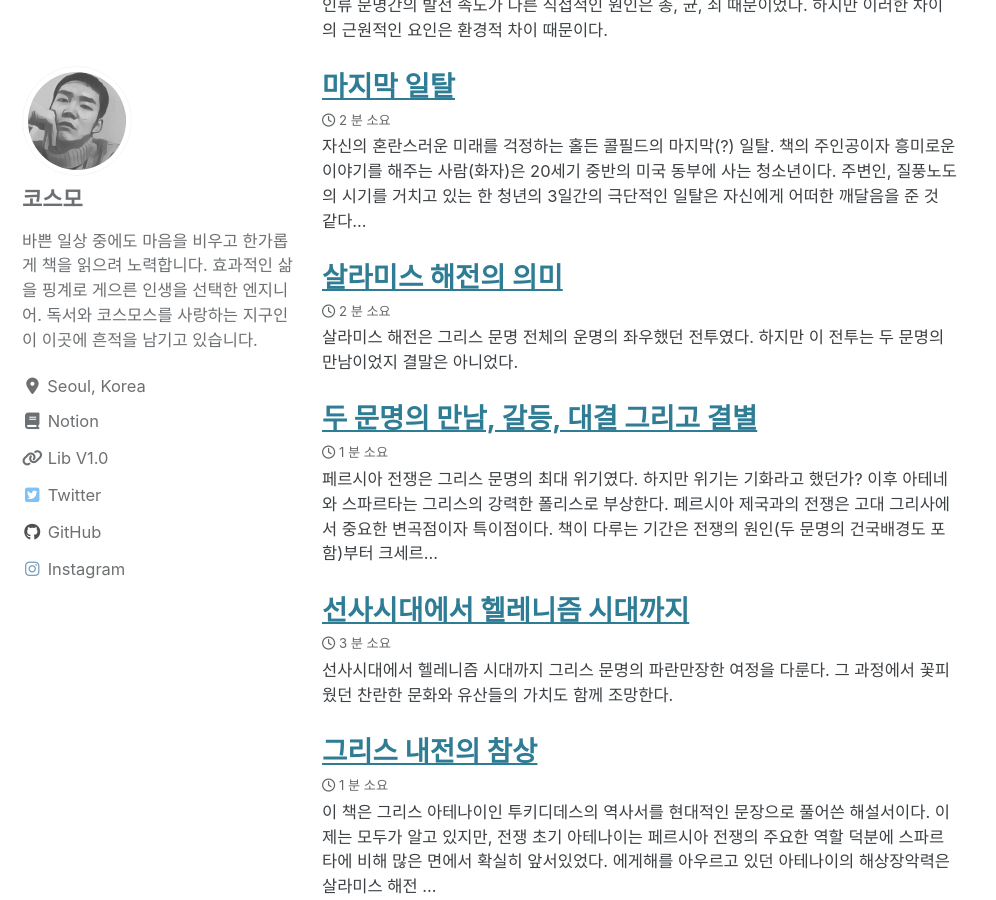
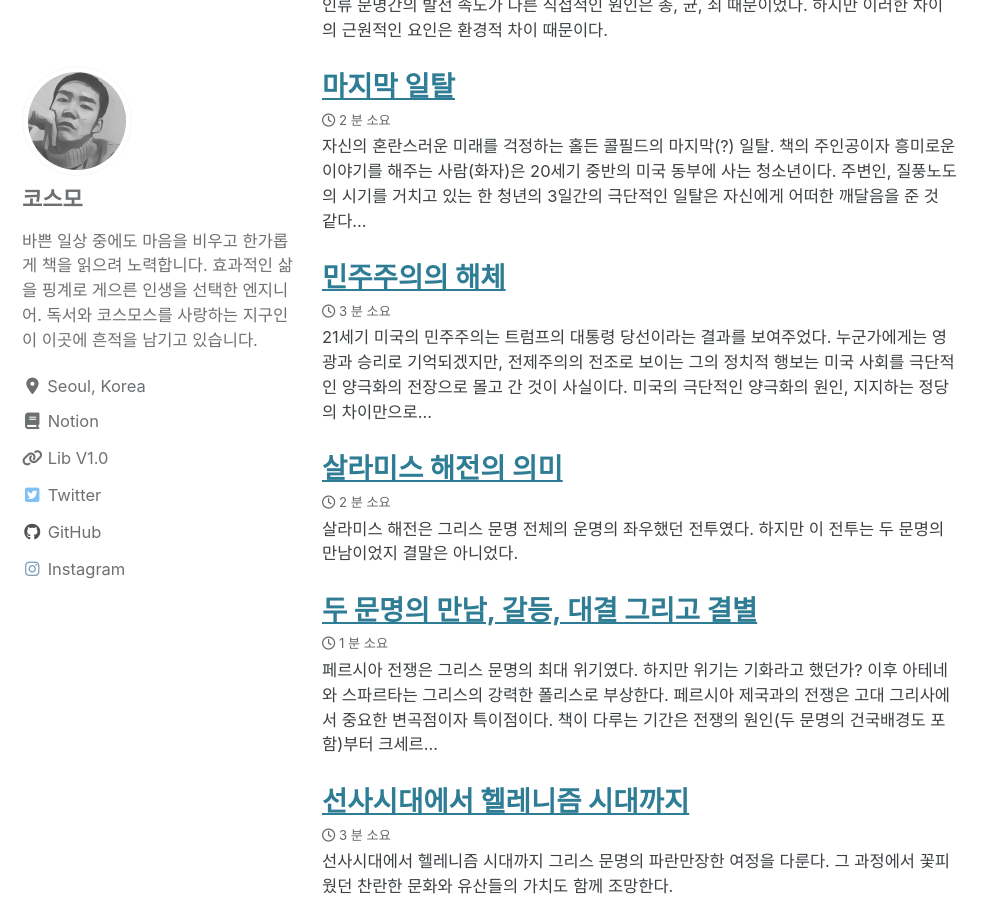
Before and after one commit to deftone2000/cosmo-s-archive, a Jekyll site: the page built from _pages/year-archive.md, in a window 1280 px wide and 900 px high, scrolled down 3237 px. Shown: the whole window, without its empty margins (0-996 px from the left). Built offline with Jekyll 4.4.1, drawn with Linux system fonts in a browser that asks for light colours; cached includes are drawn as plain includes; nearby versions of some CDN libraries; comment, search, counter and statistics services are not loaded; a style sheet for code colours, icons or effects is not loaded.

Commit message:
no message

```diff
--- a/_data/navigation.yml
+++ b/_data/navigation.yml
@@ -375,6 +375,25 @@ the-catcher-in-the-rye:
     children:
       - title: "279쪽"
 
+# 어떻게 민주주의는 무너지는가
+how-democracies-die:
+  - title: "저자"
+    children:
+      - title: "스티븐 레비츠키, 대니얼 지블랫"
+        url:
+  - title: "번역"
+    children:
+      - title: "박세연"
+  - title: "출판"
+    children:
+      - title: "어크로스"
+  - title: "출간 정보"
+    children:
+      - title: "2018년 10월 02일"
+  - title: "추가 정보"
+    children:
+      - title: "352쪽"
+
 # 살라미스 해전
 the-battle-of-salamis:
   - title: "저자"
```
Also changed, not shown: _data/reading.yml (+14 -14 lines), _posts/2021-04-13-how-democracies-die.md (added, +32 -0 lines).
